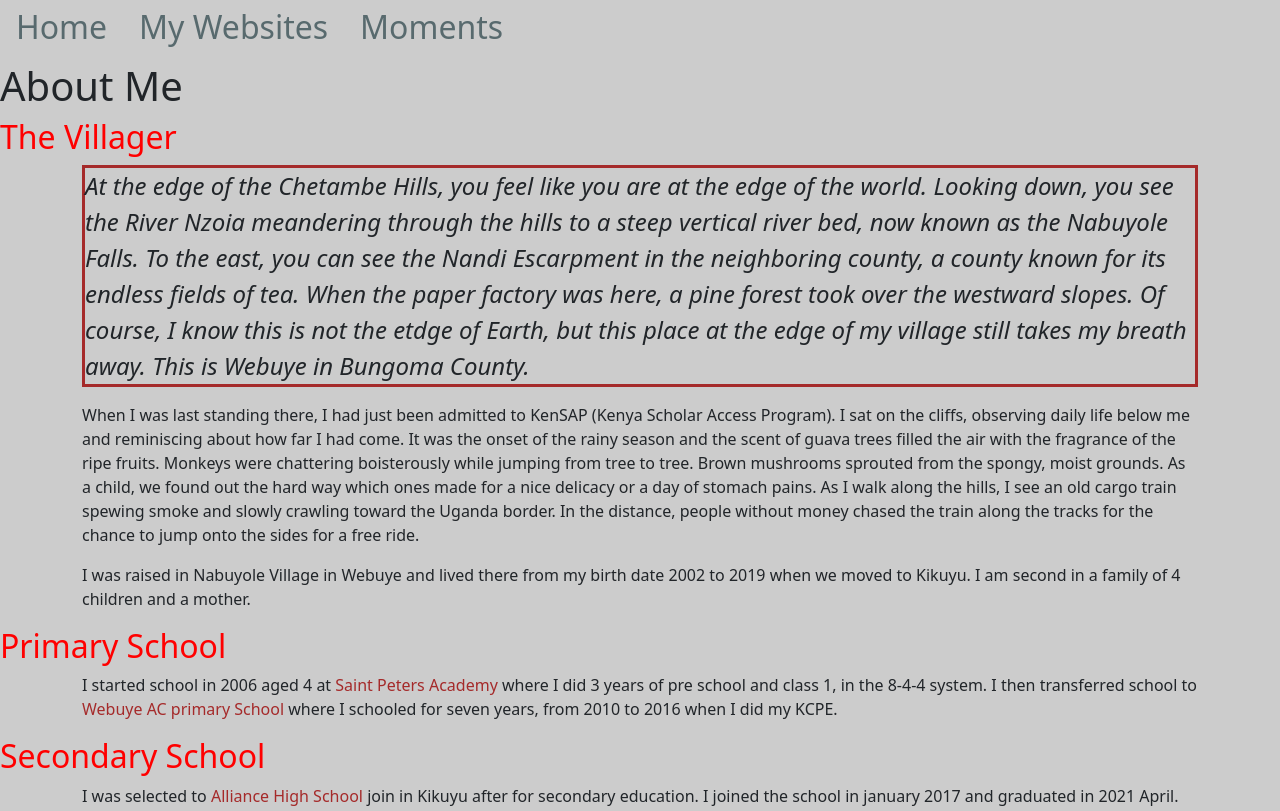
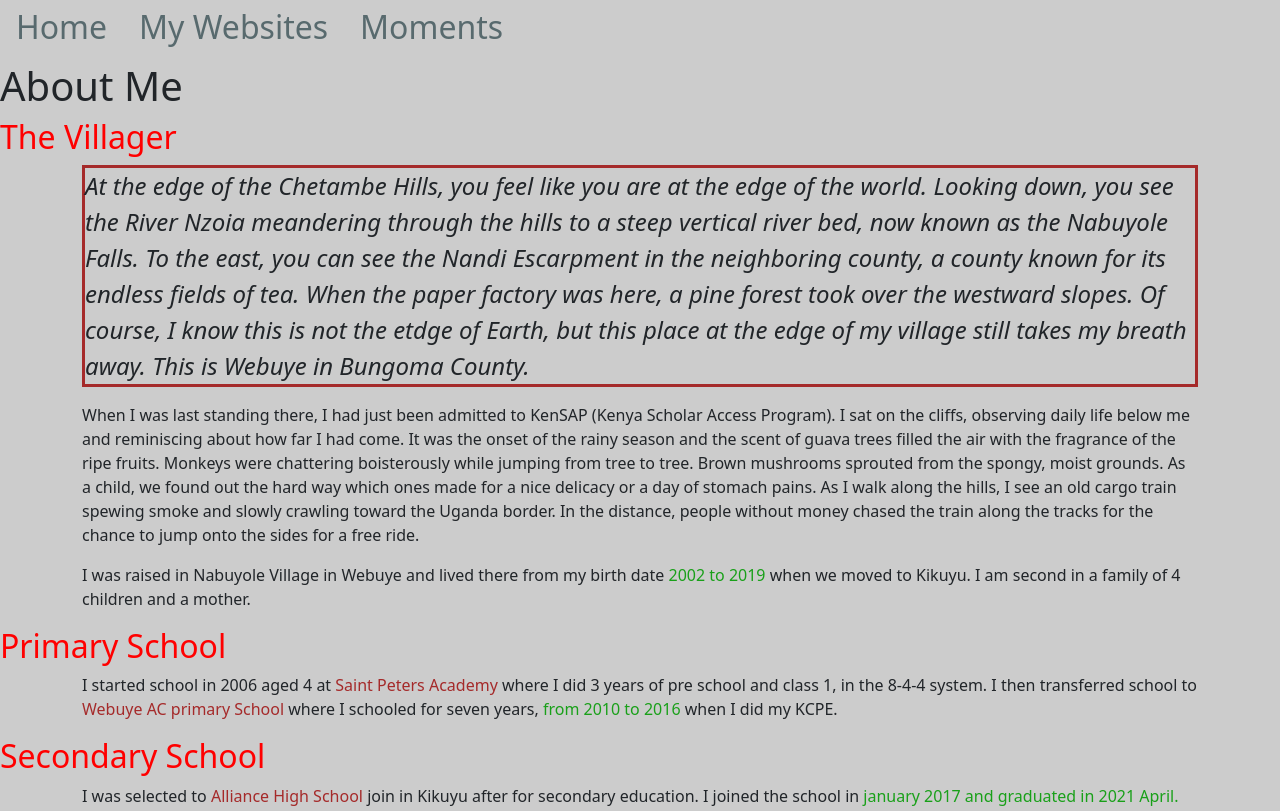
Before and after one commit to Ahonoryoshi/my-portfolio, a plain HTML site: page about-me.html in a window 1280 px wide. Shown: the top 811 px of the page. Drawn offline with Linux system fonts and the light colour scheme.

Commit message:
change date color to green

```diff
--- a/css/styles.css
+++ b/css/styles.css
@@ -27,3 +27,6 @@ h2 {
   border: solid brown;
   font-style: italic;
 }
+.date {
+  color: rgb(25, 160, 25);
+}
```
